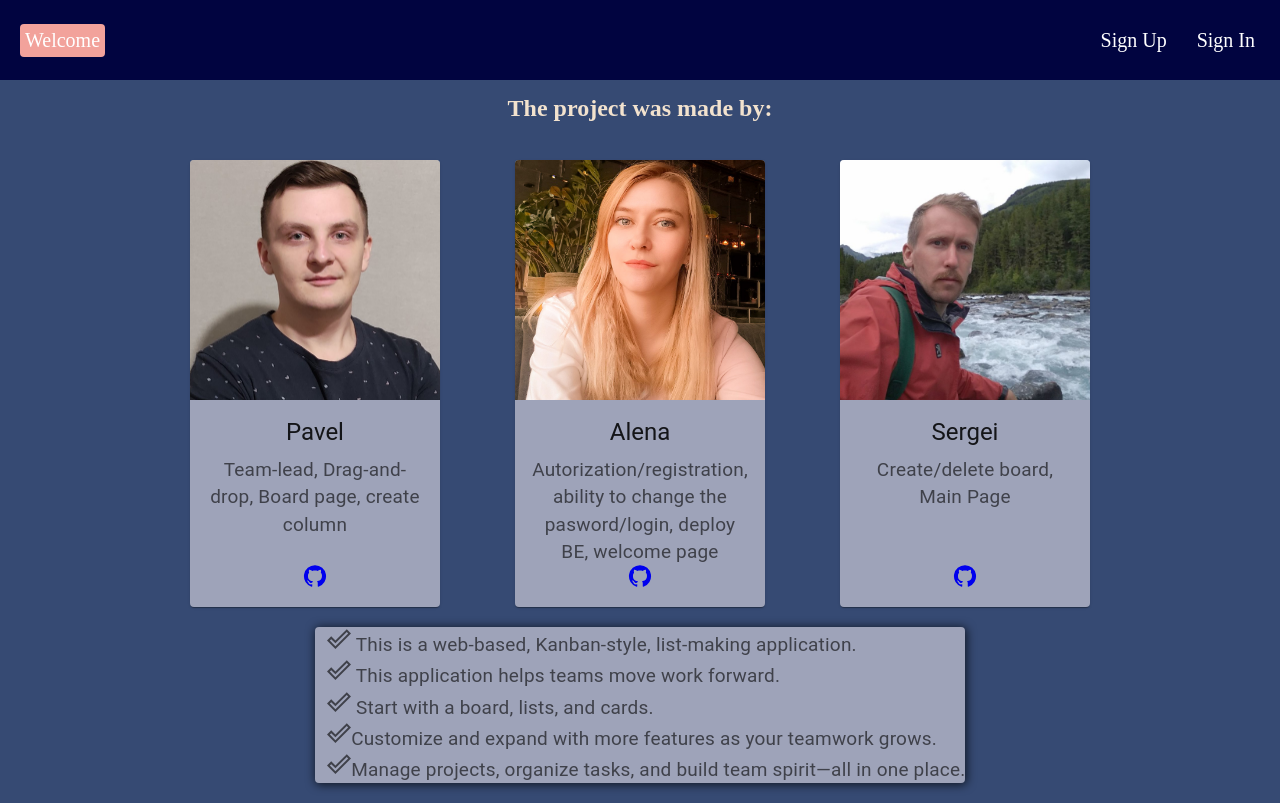
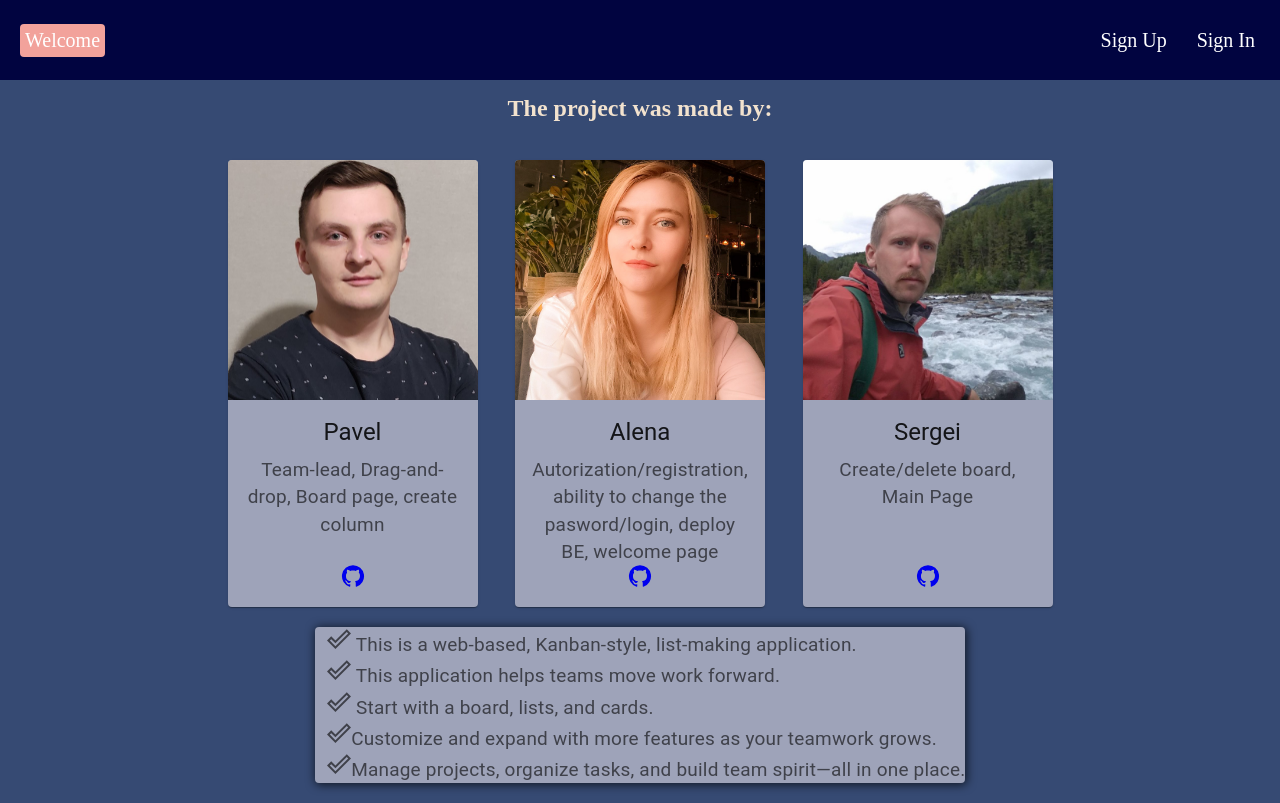
Before and after one commit to pavelguest/project-management-app, a React (Create React App) app in the folder project-management-app/: page / in a window 1280 px wide. Built offline with nearby package versions, Linux system fonts and the light colour scheme; no server answers.

Commit message:
feat: add some styles for better appearance of welcome page

```diff
--- a/project-management-app/src/App.css
+++ b/project-management-app/src/App.css
@@ -5,15 +5,3 @@
     --beige: #F2E2CE;
     --peach: #F2A29B;
   }
-
-/* .MuiButtonBase-root */
-#basic-menu li,
-#basic-menu-auth li {
-  display: flex  !important;
-  min-height: 48px !important;
-  padding-top: 6px !important;
-  padding-bottom: 6px !important;
-  padding-left: 16px !important;
-  padding-right: 16px !important;
-  justify-content: flex-start !important;
-}
--- a/project-management-app/src/components/HeaderMenu/HeaderMenu.css
+++ b/project-management-app/src/components/HeaderMenu/HeaderMenu.css
@@ -9,6 +9,18 @@
   background-color: var(--light-blue) ;
 }
 
+/* .MuiButtonBase-root */
+#basic-menu li,
+#basic-menu-auth li {
+  display: flex  !important;
+  min-height: 48px !important;
+  padding-top: 6px !important;
+  padding-bottom: 6px !important;
+  padding-left: 16px !important;
+  padding-right: 16px !important;
+  justify-content: flex-start !important;
+}
+
 @media (max-width: 1025px) {
 
   .more-menu {
--- a/project-management-app/src/pages/WelcomePage/WelcomePage.css
+++ b/project-management-app/src/pages/WelcomePage/WelcomePage.css
@@ -17,9 +17,13 @@
 .welcome__wrap {
     display: flex;
     width: 900px;
-    justify-content: space-between;
+    justify-content: space-evenly;
     padding-top: 3%;
     margin-bottom: 20px;
+}
+
+.MuiButtonBase-root {
+  word-wrap: break-word;
 }
 
 .welcome__foto {
@@ -100,7 +104,7 @@
     .welcome__wrap {
         display: flex;
         max-width: 700px;
-        justify-content: space-between;
+        justify-content: space-evenly;
         padding-top: 3%;
         margin-bottom: 20px;
     }
@@ -136,6 +140,7 @@
         max-width: 450;
         flex-direction: column;
         justify-content: center;
+        align-items: center;
         padding-top: 3%;
         margin-bottom: 20px;
     }
```
